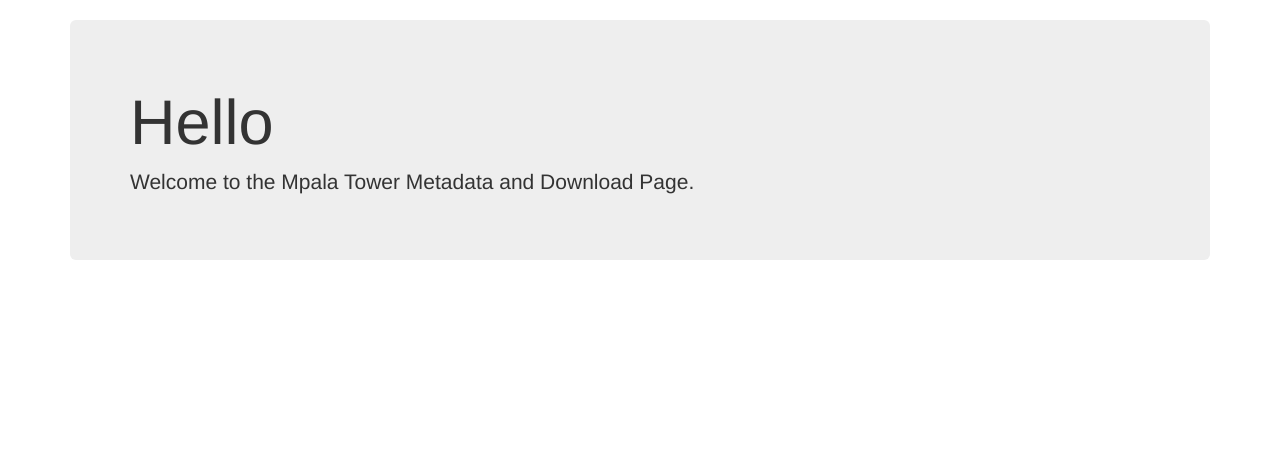
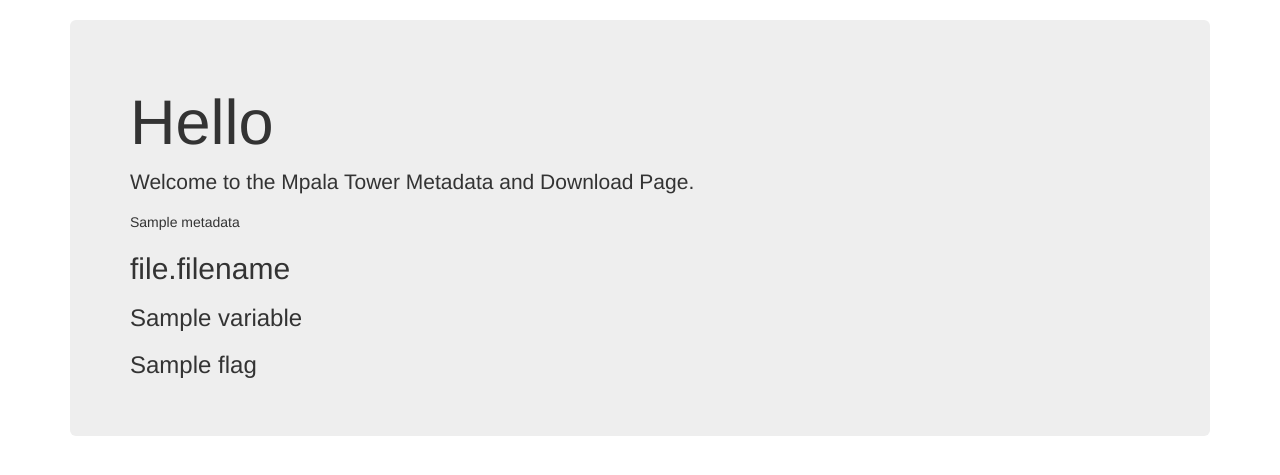
Before and after one commit to kcaylor/tower_metadata, a Flask app: template templates/index.html in a window 1280 px wide. Shown: the part 52-527 px from the top of the page. Run offline with Flask 2, Linux system fonts and the light colour scheme; the template is opened without the code that fills it: most values are stand-ins (such as "Sample title", 1, 10 or a date in 2020); parts of the project's set-up code (start-up, migrations or seed data) failed here and were passed over; some libraries are stand-ins or nearby versions.

Commit message:
raw output for Julia

```diff
--- a/main/views.py
+++ b/main/views.py
@@ -1,10 +1,14 @@
 from flask import render_template
 from . import main
+from run import Metadata
 
 
 @main.route('/')
 def index():
-    return render_template('index.html')
+    metadata = Metadata.find_one()
+    return render_template(
+        'index.html',
+        metadata=metadata)
 
 
 @main.route('/this_week')
--- a/run.py
+++ b/run.py
@@ -1,5 +1,6 @@
 import os
 from flask import Flask
+from flask import render_template
 # from flask.ext.mongoengine import MongoEngine
 # from mongoengine import connect
 from pymongo import MongoClient
@@ -39,15 +40,24 @@
 bootstrap.init_app(app)
 moment.init_app(app)
 
+
 # Make the mongodb uri and establish a connection to the database:
 db_uri = create_db_uri(app.config)
 client = MongoClient(db_uri)
 db = client.mpala_tower_metadata
 Metadata = db.metadata
 
+
 # attach routes and custom error pages here
-from main import main as main_blueprint
-app.register_blueprint(main_blueprint)
+# from main import main as main_blueprint
+# app.register_blueprint(main_blueprint)
+@app.route('/')
+def index():
+    metadata = Metadata.find_one()
+    return render_template(
+        'index.html',
+        metadata=metadata)
+
 
 # Start up the app
 port = int(os.getenv('PORT', 5000))
--- a/templates/base.html
+++ b/templates/base.html
@@ -25,14 +25,14 @@
                 <span class="icon-bar"></span>
             </button>
             <a class="navbar-brand"
-                href="{{ url_for('main.index') }}">Mpala Tower</a>
+                href="{{ url_for('index') }}">Mpala Tower</a>
         </div>
         <div class="navbar-collapse collapse">
             <ul class="nav navbar-nav">
-                <li><a href="{{ url_for('main.this_week') }}">This Week</a></li>
+                <li><a href="#">This Week</a></li>
             </ul>
             <ul class="nav navbar-nav">
-                <li><a href="{{ url_for('main.last_week') }}">Last Week</a></li>
+                <li><a href="#">Last Week</a></li>
             </ul>
         </div>
     </div>
--- a/templates/index.html
+++ b/templates/index.html
@@ -7,6 +7,15 @@
 <div class="jumbotron">
   <h1>Hello</h1>
   <p>Welcome to the Mpala Tower Metadata and Download Page.</p>
+  {{ metadata }}
+  {% for file in metadata.files %}
+    <h2>file.filename</h2>
+    {% for variable in filename.variables %}
+     <h3> {{ variable.name }} </h3>
+     <h3> {{ variable.flag }} </h3>
+    {% endfor %}
+  {% endfor %}
+
 </div>
 
 {% endblock %}
```
